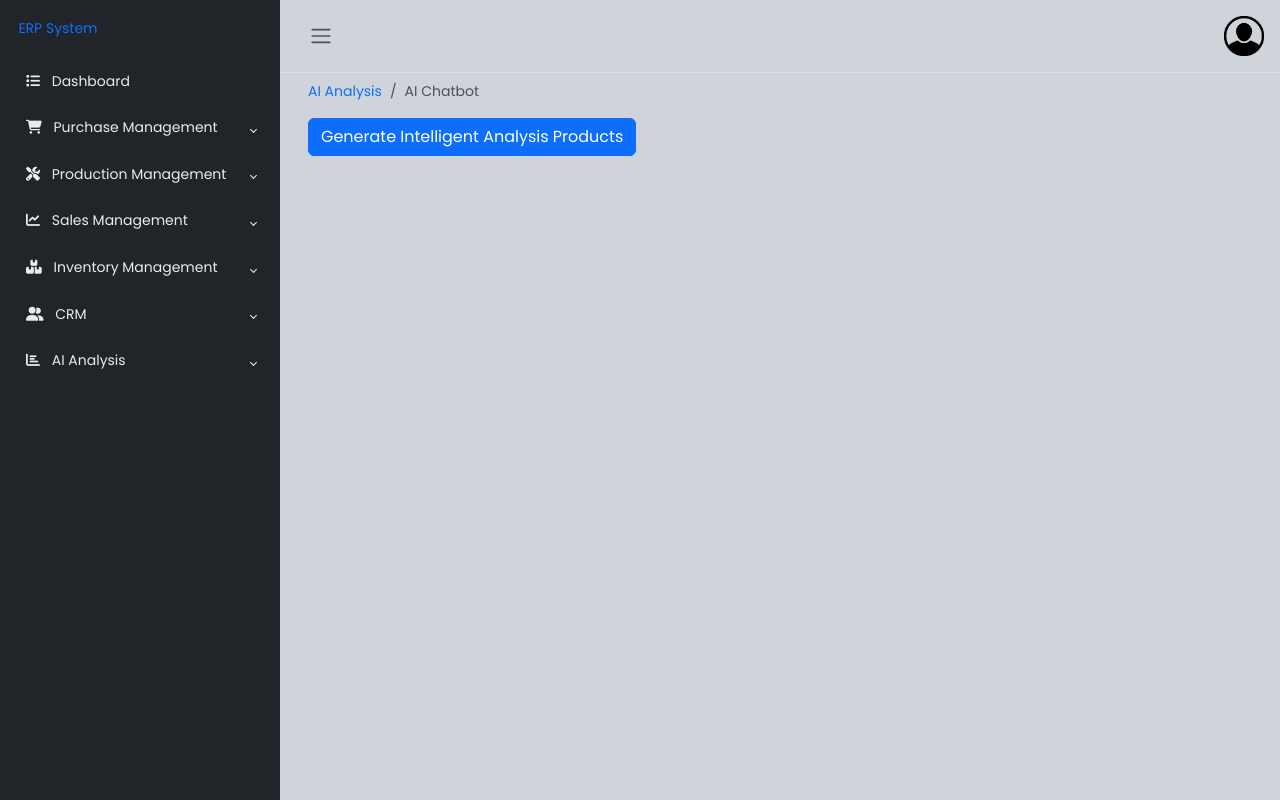
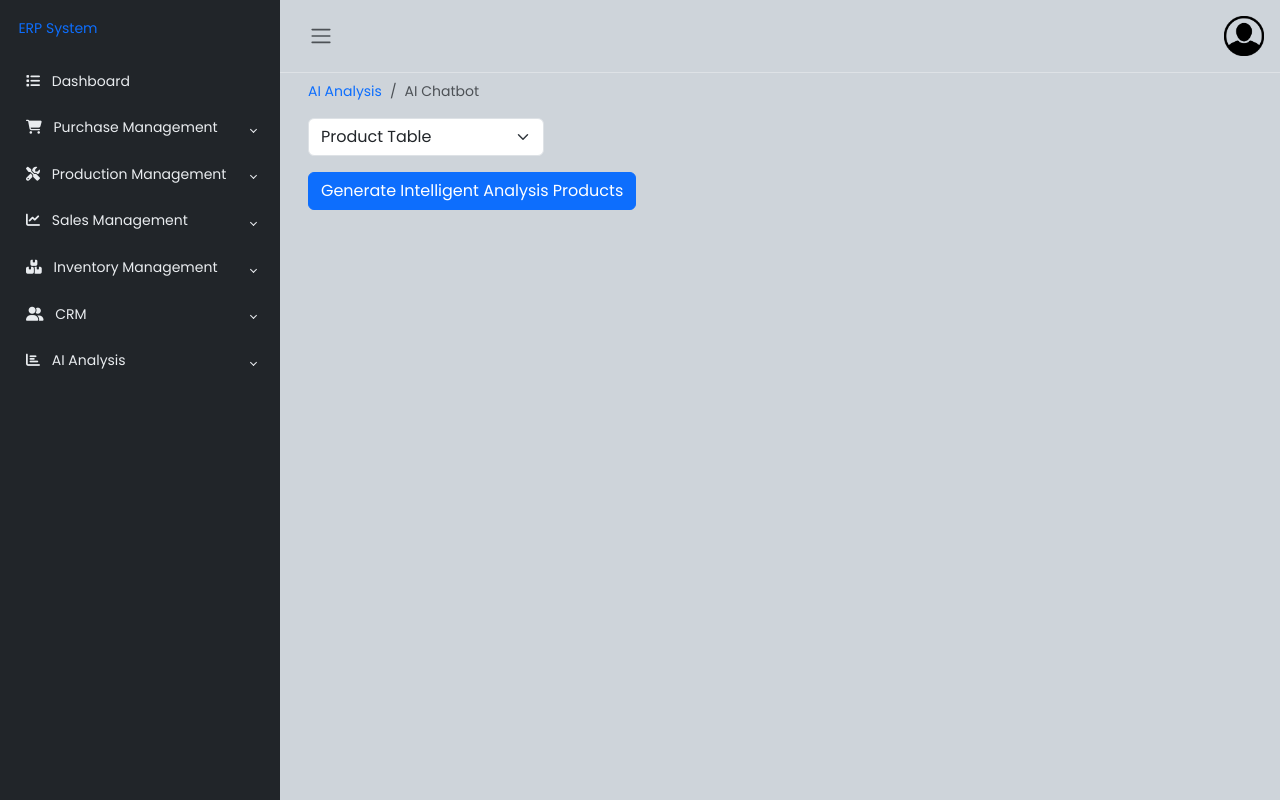
Before and after one commit to ziyanoffl/ERPsystem, a Django app: page /ai_analysis/ in a window 1280 px wide. Run offline with Django 4.2, Linux system fonts and the light colour scheme; some libraries are stand-ins or nearby versions.

Commit message:
10/01/2024

```diff
--- a/ERPsystem/urls.py
+++ b/ERPsystem/urls.py
@@ -73,5 +73,5 @@ urlpatterns = [
 
     # AI
     path('ai_analysis/', ai_analysis_view, name='ai_analysis_view'),
-    path('generate_openai_response/', generate_openai_response, name='generate_openai_response'),
+    path('generate_openai_response/<str:table_type>/', generate_openai_response, name='generate_openai_response'),
 ]
--- a/ERPsystem/views.py
+++ b/ERPsystem/views.py
@@ -108,20 +108,32 @@ def signup_view(request):
 
 
 # Open AI key responses
-def generate_openai_response(request):
-    # Fetch the last 10 rows from your database based on the timestamp field
-    data_from_database = Product.objects.order_by('-product_id')[:10]
-
-    # Extract column names
-    column_names = [field.name for field in Product._meta.fields]
+def generate_openai_response(request, table_type):
+    # Choose the appropriate model based on the table_type parameter
+    if table_type == 'product':
+        model_data = Product.objects.order_by('-product_id')[:10]
+    elif table_type == 'other':
+        model_data = ProductInventory.objects.order_by('-id')[:10]
+    elif table_type == 'recent_purchases':
+        model_data = PurchaseOrder.objects.order_by('-order_id')[:10]
+    else:
+        return JsonResponse({'error': 'Invalid table_type'})
 
     # Extract relevant data from the database
-    rows_as_csv = []
+    table_name = model_data.model._meta.db_table  # Get the actual table name
+    column_names = [field.name for field in model_data.model._meta.fields]
+
+    # Build the CSV header
+    rows_as_csv = [','.join([table_name] + column_names)]  # Add table name as a header
+
+    # Build CSV rows
+    for product in model_data:
+        row_values = [str(getattr(product, field.name)) for field in product._meta.fields]
+        rows_as_csv.append(','.join(row_values))
 
     # Add column names to the CSV data
-    rows_as_csv.append(','.join(column_names))
 
-    for product in data_from_database:
+    for product in model_data:
         # Assuming all fields in the model are relevant
         row_values = [str(getattr(product, field.name)) for field in product._meta.fields]
         rows_as_csv.append(','.join(row_values))
@@ -133,10 +145,9 @@ def generate_openai_response(request):
 
     response = openai.chat.completions.create(
         messages=[
-            {
-                "role": "user",
-                "content": prompt,
-            }
+            {"role": "system", "content": "You are an intelligent AI integrated within an ERP system to provide insights and trends in data and be helpful. "
+                                          "I'll send you some database data, you should act your role and give short and very very brief insights or trends"},
+            {"role": "user", "content": prompt},
         ],
         model="gpt-3.5-turbo",
         # model="gpt-4-1106-preview",
--- a/templates/AI Analysis/analysis_page.html
+++ b/templates/AI Analysis/analysis_page.html
@@ -10,8 +10,17 @@
         </ol>
     </div>
 
-    <button id="generateOpenAIResponseBtn" class="btn btn-primary">Generate Intelligent Analysis Products
-    </button>
+    <div class="col-3 mb-3">
+        <select id="tableTypeSelector" class="form-select">
+            <option value="product">Product Table</option>
+            <option value="recent_purchases">Recent Purchases</option>
+            <option value="other">Product Inventory</option>
+            <!-- Add more options as needed -->
+        </select>
+    </div>
+
+    <button id="generateOpenAIResponseBtn" class="btn btn-primary">Generate Intelligent Analysis Products</button>
+
     <pre>
         <code>
             <div id="responseContainer">
@@ -27,9 +36,12 @@
         $(document).ready(function () {
             // Handle button click
             $("#generateOpenAIResponseBtn").click(function () {
-                // Make AJAX request to the generate_openai_response endpoint
+                // Get the selected table type from the dropdown
+                var tableType = $("#tableTypeSelector").val();
+
+                // Make AJAX request to the generate_openai_response endpoint with the selected table type
                 $.ajax({
-                    url: '/generate_openai_response/',
+                    url: '/generate_openai_response/' + tableType + '/',
                     type: 'GET',
                     success: function (response) {
                         // Display the generated response in the response container
```
